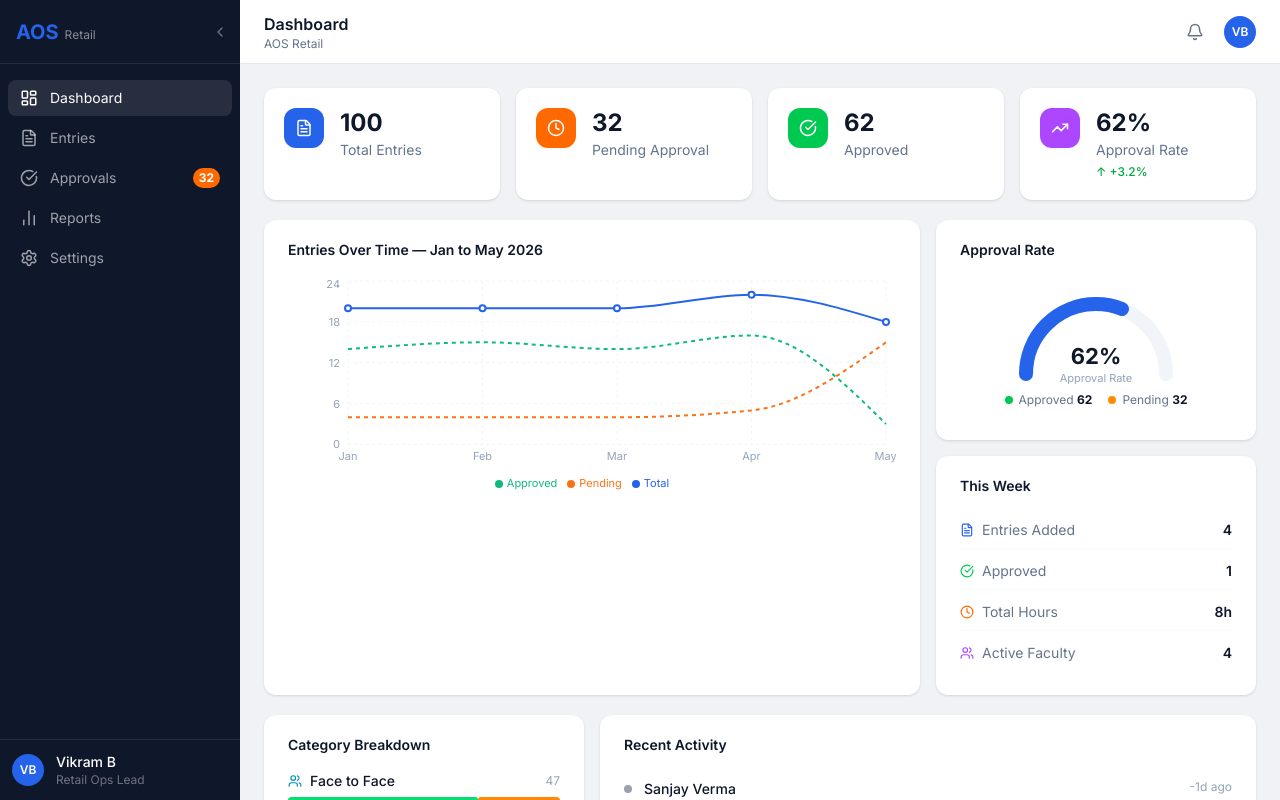
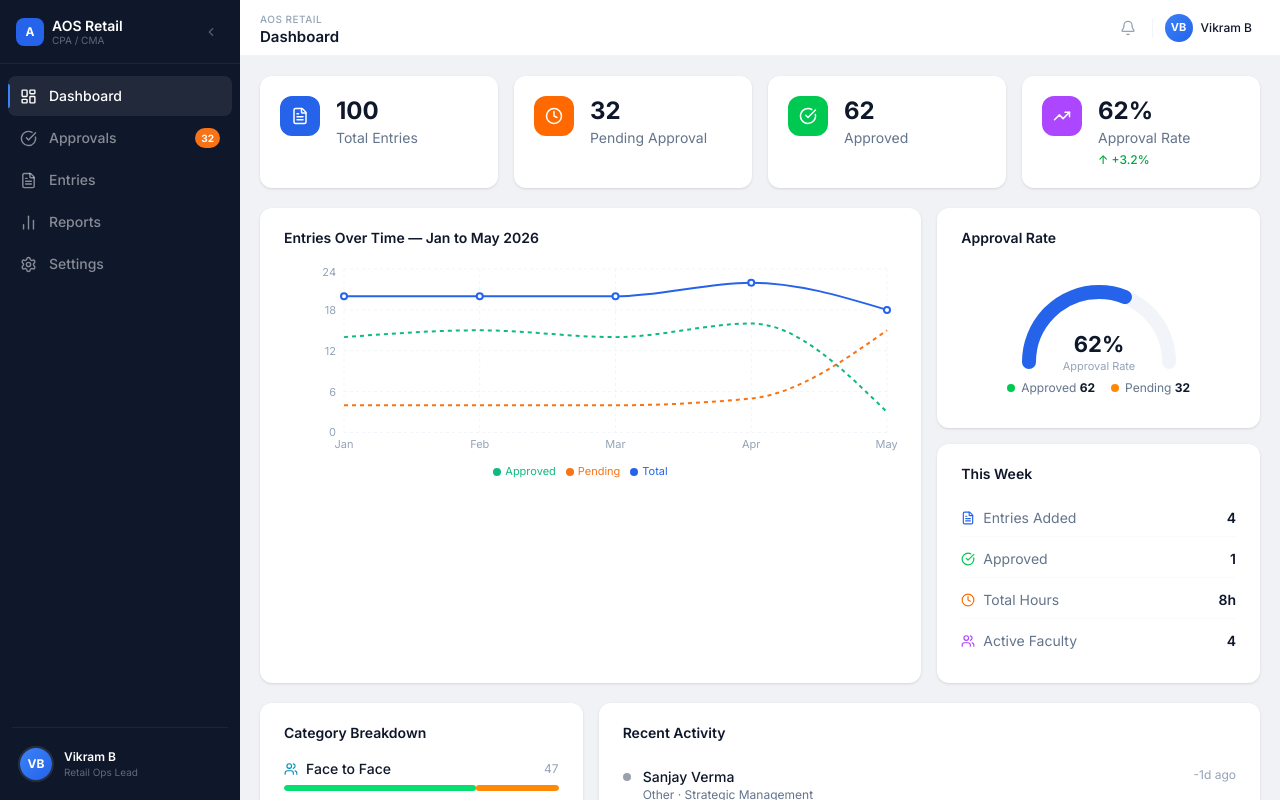
Before and after one commit to ailab-dev0/AOS-Retail, a Next.js app: page / in a window 1280 px wide. Built offline with nearby package versions, Linux system fonts and the light colour scheme.

Commit message:
ux: sidebar active indicator + animations + topbar redesign (Fitts + Jakob + Von Restorff)

```diff
--- a/src/components/layout/AppLayout.tsx
+++ b/src/components/layout/AppLayout.tsx
@@ -7,19 +7,35 @@ import entriesJson from '@/data/entries.json';
 import type { Entry } from '@/data/types';
 
 const ALL = entriesJson as Entry[];
-const PAGE_TITLES: Record<string, string> = { '/': 'Dashboard', '/entries': 'Entries', '/approvals': 'Approvals', '/reports': 'Reports', '/settings': 'Settings' };
-const PAGE_BREADCRUMBS: Record<string, string> = { '/': 'AOS Retail', '/entries': 'AOS Retail / Entries', '/approvals': 'AOS Retail / Approvals', '/reports': 'AOS Retail / Reports', '/settings': 'AOS Retail / Settings' };
+
+const PAGE_META: Record<string, { title: string; breadcrumb: string }> = {
+  '/':           { title: 'Dashboard',  breadcrumb: 'AOS Retail' },
+  '/entries':    { title: 'Entries',    breadcrumb: 'AOS Retail / Entries' },
+  '/approvals':  { title: 'Approvals',  breadcrumb: 'AOS Retail / Approvals' },
+  '/reports':    { title: 'Reports',    breadcrumb: 'AOS Retail / Reports' },
+  '/settings':   { title: 'Settings',   breadcrumb: 'AOS Retail / Settings' },
+};
 
 export default function AppLayout({ children }: { children: React.ReactNode }) {
   const [collapsed, setCollapsed] = useState(false);
   const pathname = usePathname();
   const pendingCount = ALL.filter((e: Entry) => e.approvalStatus === 'Pending').length;
+  const meta = PAGE_META[pathname] ?? { title: 'AOS Dashboard', breadcrumb: 'AOS Retail' };
+
   return (
-    <div className="flex h-screen overflow-hidden">
-      <Sidebar collapsed={collapsed} onToggle={() => setCollapsed(c => !c)} pendingCount={pendingCount} />
-      <div className="flex-1 flex flex-col overflow-hidden">
-        <Topbar title={PAGE_TITLES[pathname] ?? 'AOS Dashboard'} breadcrumb={PAGE_BREADCRUMBS[pathname]} />
-        <main className="flex-1 overflow-y-auto p-6 bg-[#f0f2f5]">{children}</main>
+    <div className="flex h-screen overflow-hidden bg-[#f0f2f5]">
+      <Sidebar
+        collapsed={collapsed}
+        onToggle={() => setCollapsed(c => !c)}
+        pendingCount={pendingCount}
+      />
+      <div className="flex-1 flex flex-col overflow-hidden min-w-0">
+        <Topbar title={meta.title} breadcrumb={meta.breadcrumb} />
+        <main className="flex-1 overflow-y-auto">
+          <div className="p-5 animate-fade-in-up">
+            {children}
+          </div>
+        </main>
       </div>
     </div>
   );
--- a/src/components/layout/Sidebar.tsx
+++ b/src/components/layout/Sidebar.tsx
@@ -1,14 +1,17 @@
 'use client';
 import Link from 'next/link';
 import { usePathname } from 'next/navigation';
-import { LayoutDashboard, FileText, CheckCircle, BarChart2, Settings, ChevronLeft, ChevronRight } from 'lucide-react';
+import {
+  LayoutDashboard, FileText, CheckCircle, BarChart2, Settings,
+  ChevronLeft, ChevronRight, LogOut
+} from 'lucide-react';
 
 const NAV = [
-  { label: 'Dashboard', icon: LayoutDashboard, href: '/' },
-  { label: 'Entries', icon: FileText, href: '/entries' },
-  { label: 'Approvals', icon: CheckCircle, href: '/approvals', badge: true },
-  { label: 'Reports', icon: BarChart2, href: '/reports' },
-  { label: 'Settings', icon: Settings, href: '/settings' },
+  { label: 'Dashboard',  icon: LayoutDashboard, href: '/',          badge: false },
+  { label: 'Approvals',  icon: CheckCircle,      href: '/approvals', badge: true  },
+  { label: 'Entries',    icon: FileText,          href: '/entries',   badge: false },
+  { label: 'Reports',    icon: BarChart2,         href: '/reports',   badge: false },
+  { label: 'Settings',   icon: Settings,          href: '/settings',  badge: false },
 ];
 
 interface SidebarProps { collapsed: boolean; onToggle: () => void; pendingCount: number; }
@@ -16,31 +19,97 @@ interface SidebarProps { collapsed: boolean; onToggle: () => void; pendingCount:
 export default function Sidebar({ collapsed, onToggle, pendingCount }: SidebarProps) {
   const pathname = usePathname();
   return (
-    <aside className={`${collapsed ? 'w-16' : 'w-60'} bg-[#0f172a] flex-shrink-0 flex flex-col transition-all duration-200 overflow-hidden`}>
-      <div className="flex items-center h-16 px-4 border-b border-white/10 relative">
-        {!collapsed && (<div><span className="text-[#2563eb] font-bold text-xl">AOS</span><span className="text-white/50 text-xs ml-1.5">Retail</span></div>)}
-        {collapsed && <span className="text-[#2563eb] font-bold text-xl mx-auto">A</span>}
-        <button onClick={onToggle} className="absolute right-2 top-1/2 -translate-y-1/2 text-white/40 hover:text-white p-1 rounded">
-          {collapsed ? <ChevronRight size={16} /> : <ChevronLeft size={16} />}
+    <aside
+      className="sidebar-transition flex-shrink-0 bg-[#0f172a] flex flex-col overflow-hidden relative"
+      style={{ width: collapsed ? 64 : 240 }}
+    >
+      {/* Logo */}
+      <div className="h-16 flex items-center justify-between px-4 border-b border-white/[0.06] flex-shrink-0">
+        {!collapsed && (
+          <div className="flex items-center gap-2 overflow-hidden">
+            <div className="w-7 h-7 rounded-lg bg-[#2563eb] flex items-center justify-center flex-shrink-0">
+              <span className="text-white text-xs font-bold">A</span>
+            </div>
+            <div className="overflow-hidden">
+              <div className="text-white font-semibold text-sm leading-tight">AOS Retail</div>
+              <div className="text-white/35 text-[10px] leading-tight">CPA / CMA</div>
+            </div>
+          </div>
+        )}
+        {collapsed && (
+          <div className="w-7 h-7 rounded-lg bg-[#2563eb] flex items-center justify-center mx-auto">
+            <span className="text-white text-xs font-bold">A</span>
+          </div>
+        )}
+        <button
+          onClick={onToggle}
+          title={collapsed ? 'Expand sidebar' : 'Collapse sidebar'}
+          className="text-white/30 hover:text-white/80 hover:bg-white/[0.06] p-1.5 rounded-lg transition-colors duration-150 flex-shrink-0"
+        >
+          {collapsed ? <ChevronRight size={14} /> : <ChevronLeft size={14} />}
         </button>
       </div>
-      <nav className="flex-1 px-2 py-4 space-y-1">
+
+      {/* Nav */}
+      <nav className="flex-1 px-2 py-3 space-y-0.5 overflow-hidden">
         {NAV.map(({ label, icon: Icon, href, badge }) => {
-          const active = pathname === href;
+          const active = pathname === href || (href !== '/' && pathname.startsWith(href));
+          const count = badge ? pendingCount : 0;
           return (
-            <Link key={href} href={href} className={`flex items-center gap-3 px-3 py-2 rounded-lg text-sm transition-colors ${active ? 'bg-white/10 text-white' : 'text-white/60 hover:text-white hover:bg-white/5'}`}>
-              <Icon size={18} className="flex-shrink-0" />
-              {!collapsed && <span className="flex-1">{label}</span>}
-              {!collapsed && badge && pendingCount > 0 && (
-                <span className="bg-orange-500 text-white text-xs font-bold px-1.5 py-0.5 rounded-full min-w-[20px] text-center">{pendingCount}</span>
+            <Link
+              key={href}
+              href={href}
+              title={collapsed ? label : undefined}
+              className={`
+                relative flex items-center gap-3 rounded-lg px-3 py-2.5 text-sm font-medium
+                transition-colors duration-150 group min-h-[40px]
+                ${active
+                  ? 'bg-white/[0.08] text-white'
+                  : 'text-white/50 hover:text-white/90 hover:bg-white/[0.04]'
+                }
+              `}
+            >
+              {/* Active indicator bar */}
+              {active && (
+                <span className="absolute left-0 top-2 bottom-2 w-0.5 bg-[#3b82f6] rounded-r-full" />
+              )}
+
+              <Icon size={17} className="flex-shrink-0" />
+
+              {!collapsed && <span className="flex-1 truncate">{label}</span>}
+
+              {/* Badge — visible when expanded */}
+              {!collapsed && badge && count > 0 && (
+                <span className="flex items-center justify-center min-w-[20px] h-5 px-1.5 bg-[#f97316] text-white text-[10px] font-bold rounded-full animate-fade-in-scale">
+                  {count}
+                </span>
+              )}
+
+              {/* Dot badge — visible when collapsed */}
+              {collapsed && badge && count > 0 && (
+                <span className="absolute top-1.5 right-1.5 w-2 h-2 bg-[#f97316] rounded-full" style={{ animation: 'pulse-dot 2s ease-in-out infinite' }} />
               )}
             </Link>
           );
         })}
       </nav>
-      <div className="border-t border-white/10 p-3 flex items-center gap-3">
-        <div className="w-8 h-8 rounded-full bg-[#2563eb] flex items-center justify-center text-white text-xs font-semibold flex-shrink-0">VB</div>
-        {!collapsed && (<div className="overflow-hidden"><div className="text-white text-sm font-medium truncate">Vikram B</div><div className="text-white/40 text-xs truncate">Retail Ops Lead</div></div>)}
+
+      {/* Divider */}
+      <div className="mx-3 h-px bg-white/[0.06]" />
+
+      {/* User section */}
+      <div className="p-3">
+        <div className={`flex items-center gap-3 px-2 py-2 rounded-lg hover:bg-white/[0.04] transition-colors duration-150 cursor-pointer ${collapsed ? 'justify-center' : ''}`}>
+          <div className="w-8 h-8 rounded-full bg-gradient-to-br from-[#3b82f6] to-[#2563eb] flex items-center justify-center text-white text-xs font-bold flex-shrink-0 ring-2 ring-white/10">
+            VB
+          </div>
+          {!collapsed && (
+            <div className="flex-1 overflow-hidden">
+              <div className="text-white text-xs font-semibold truncate">Vikram B</div>
+              <div className="text-white/35 text-[10px] truncate">Retail Ops Lead</div>
+            </div>
+          )}
+        </div>
       </div>
     </aside>
   );
--- a/src/components/layout/Topbar.tsx
+++ b/src/components/layout/Topbar.tsx
@@ -1,15 +1,44 @@
-import { Bell } from 'lucide-react';
+'use client';
+import { Bell, Search } from 'lucide-react';
+
 interface TopbarProps { title: string; breadcrumb?: string; }
+
 export default function Topbar({ title, breadcrumb }: TopbarProps) {
   return (
-    <header className="h-16 bg-white border-b border-[#e2e8f0] px-6 flex items-center justify-between flex-shrink-0">
+    <header className="h-14 bg-white border-b border-[#f1f5f9] px-5 flex items-center justify-between flex-shrink-0">
+      {/* Left: title + breadcrumb */}
       <div>
-        <h2 className="text-base font-semibold text-[#0f172a]">{title}</h2>
-        {breadcrumb && <p className="text-xs text-[#64748b]">{breadcrumb}</p>}
+        {breadcrumb && (
+          <p className="text-[10px] font-medium text-[#94a3b8] uppercase tracking-wider mb-0.5">
+            {breadcrumb}
+          </p>
+        )}
+        <h1 className="text-[15px] font-semibold text-[#0f172a] leading-none">{title}</h1>
       </div>
-      <div className="flex items-center gap-3">
-        <button className="text-[#64748b] hover:text-[#0f172a] p-2 rounded-lg hover:bg-[#f1f5f9]"><Bell size={18} /></button>
-        <div className="w-8 h-8 rounded-full bg-[#2563eb] flex items-center justify-center text-white text-xs font-semibold cursor-pointer">VB</div>
+
+      {/* Right: actions */}
+      <div className="flex items-center gap-2">
+        {/* Notification bell */}
+        <button
+          title="Notifications"
+          className="relative w-8 h-8 flex items-center justify-center text-[#94a3b8] hover:text-[#0f172a] hover:bg-[#f8fafc] rounded-lg transition-colors duration-150"
+        >
+          <Bell size={16} />
+        </button>
+
+        {/* Divider */}
+        <div className="w-px h-5 bg-[#f1f5f9]" />
+
+        {/* User avatar */}
+        <button
+          title="Vikram B — Retail Ops Lead"
+          className="flex items-center gap-2 pl-1 pr-2 py-1 rounded-lg hover:bg-[#f8fafc] transition-colors duration-150"
+        >
+          <div className="w-7 h-7 rounded-full bg-gradient-to-br from-[#3b82f6] to-[#2563eb] flex items-center justify-center text-white text-[11px] font-bold">
+            VB
+          </div>
+          <span className="text-xs font-medium text-[#0f172a] hidden sm:block">Vikram B</span>
+        </button>
       </div>
     </header>
   );
```
